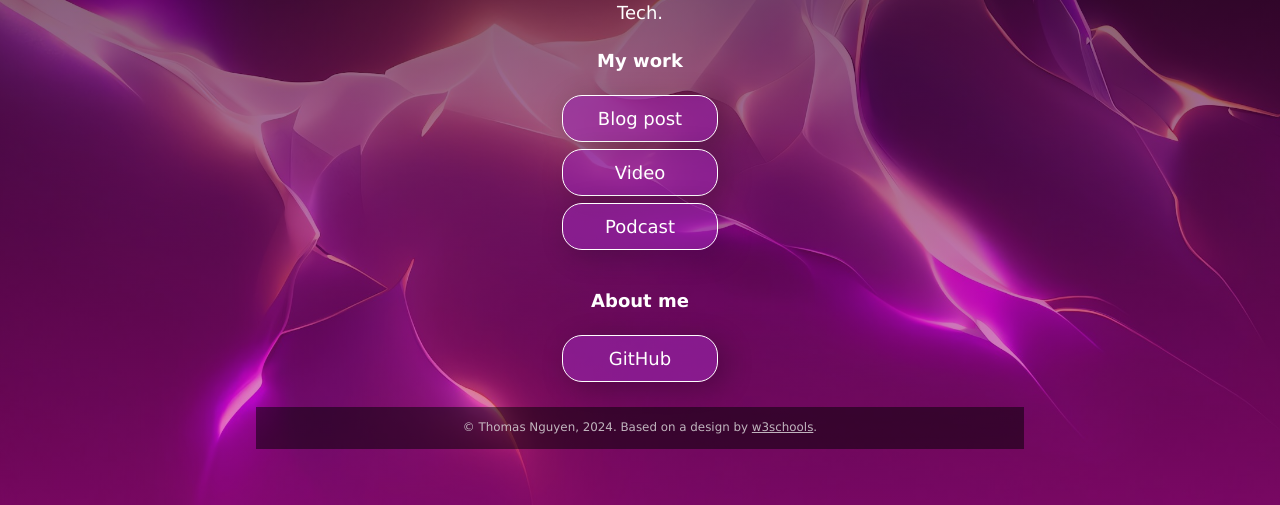
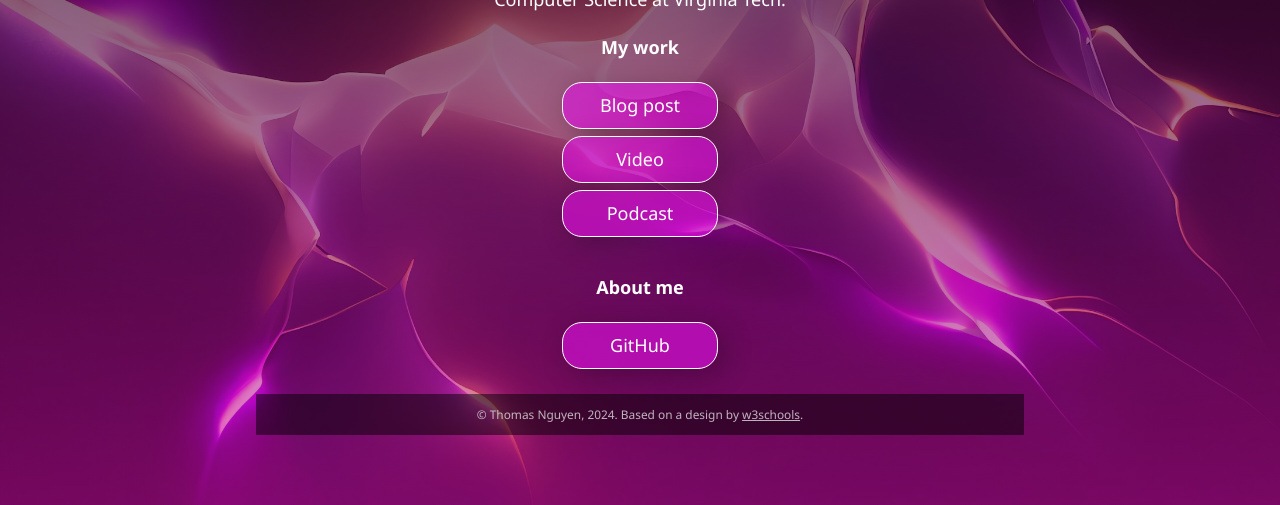
Before and after one commit to toemaas/toemaas.github.io, a plain HTML site: page index.html in a window 1280 px wide. Shown: the part 295-800 px from the top of the page. Drawn offline with Linux system fonts and the light colour scheme.

Commit message:
changed font and text color

```diff
--- a/css/style.css
+++ b/css/style.css
@@ -1,9 +1,9 @@
 :root {
     --primaryText: #fff;
-    --secondaryText: #ff015e;
-    --primary: rgba(156, 39, 176, .60);
-    --secondary: rgba(255, 1, 94, .60);
-    --buttonHover: rgba(156, 39, 176, .40);
+    --secondaryText: #1dc8f3;
+    --primary: rgba(227, 18, 231, 0.6);
+    --secondary: rgba(79, 4, 112, 0.6);
+    --buttonHover: rgba(45, 0, 69, 0.4);
     --smallButtonHover: rgba(0, 0, 0, .25);
 }
 
@@ -34,7 +34,7 @@ body {
     background-attachment: fixed;
     /* Resizes the background image to cover the entire container */
     background-size: cover;
-    font-family: Futura, Verdana, sans-serif;
+    font-family: "Noto Sans", sans-serif;
     line-height: 1.5;
     font-size: 18px;
     display: flex;
--- a/index.html
+++ b/index.html
@@ -8,6 +8,9 @@
   <!-- Add your name below -->
   <title>Thomas Nguyen</title>
   <link rel="stylesheet" href="css/style.css">
+  <link rel="preconnect" href="https://fonts.googleapis.com">
+  <link rel="preconnect" href="https://fonts.gstatic.com" crossorigin>
+  <link href="https://fonts.googleapis.com/css2?family=Noto+Sans:ital,wght@0,100..900;1,100..900&family=Space+Mono:ital,wght@0,400;0,700;1,400;1,700&display=swap" rel="stylesheet">
 </head>
 
 <body class="main-text-color">
```
